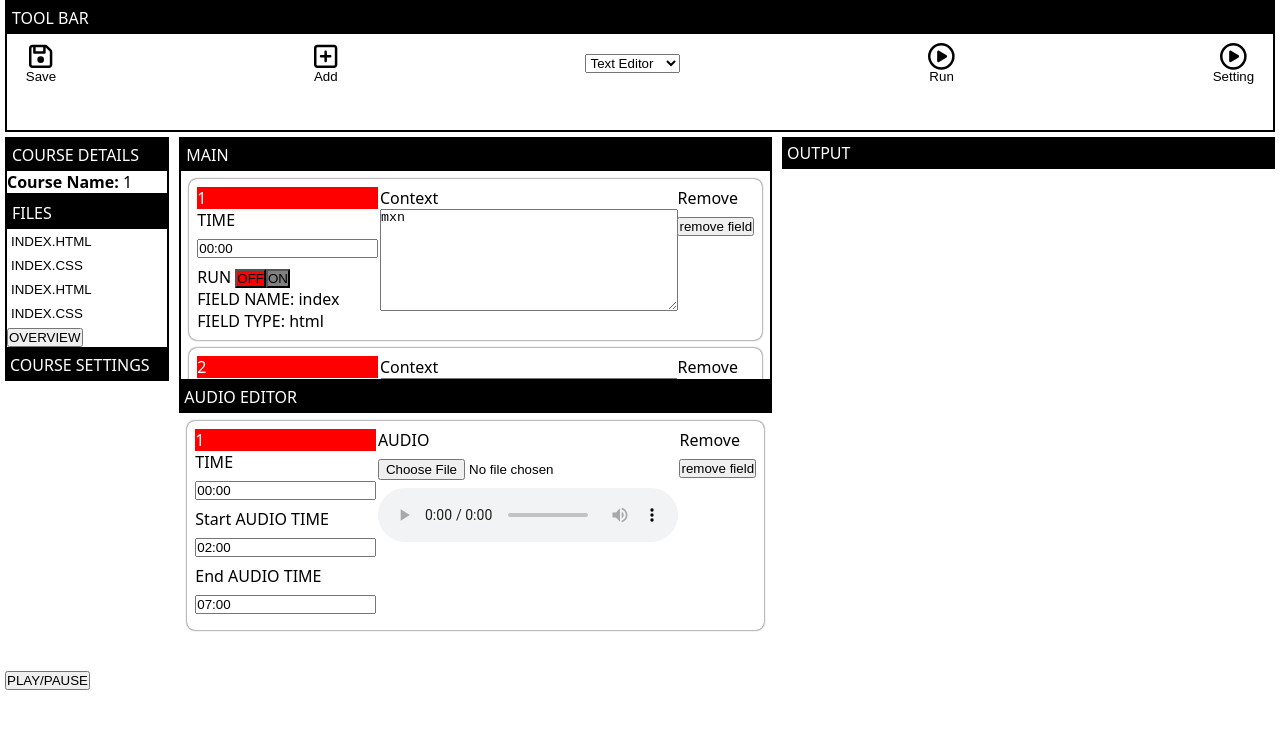
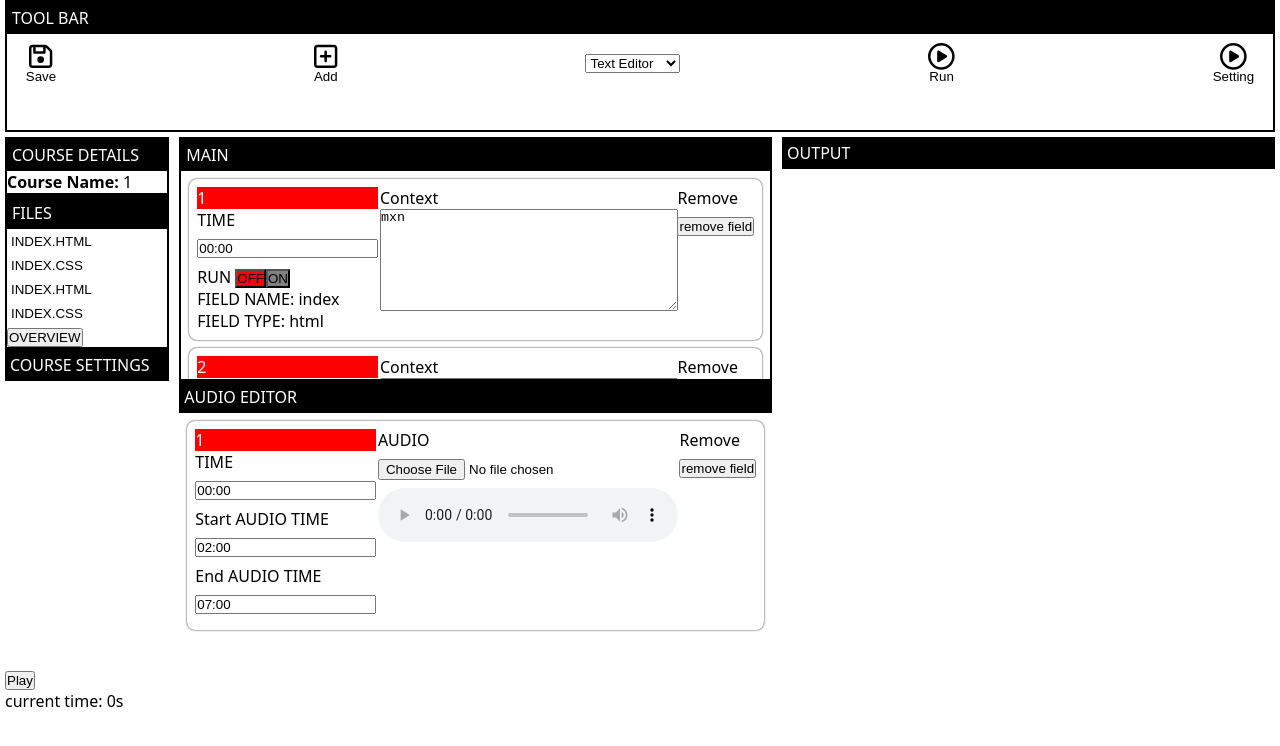
Before and after one commit to mphomolefe730/EduVerge, a React (Vite) app: page /edit/1/1 in a window 1280 px wide. Shown: the top 746 px of the page. Built offline with nearby package versions, Linux system fonts and the light colour scheme.

Commit message:
implement playback button and counter for the application

```diff
--- a/src/modules/editor_mode/components/editorMode.tsx
+++ b/src/modules/editor_mode/components/editorMode.tsx
@@ -10,6 +10,8 @@ import { useEffect, useState } from 'react';
 function EditMode(){
     const params = useParams();
     const [selectedAddType, setSelectedAddType] = useState('text editor');
+    const [isPlaying, setIsPlaying] = useState(false);
+    const [trackTime, setTrackTime] = useState(0);
     const courseName = (params.courseName) ? params.courseName : '';
     const courseCollect = (params.courseCollection) ? params.courseCollection : '';
 
@@ -154,7 +156,25 @@ function EditMode(){
             ...prevState,
             files: [...prevState.files, ...testMainData.map(p => `${p.fileName}.${p.fileType}`)]
         }));
-    },[])
+    },[]);
+
+    const togglePlayPause = () => {
+        setIsPlaying(prevIsPlaying => !prevIsPlaying)
+    }
+
+    useEffect(()=>{
+        let timer:NodeJS.Timeout | undefined;
+        if(isPlaying){
+            timer = setTimeout(()=>{
+                setTrackTime(prevTime => prevTime + 1)
+            }, 1000)
+        }
+        return()=>{
+            if(timer){
+                clearTimeout(timer);
+            }
+        }
+    }, [isPlaying, trackTime]);
 
     return(
         <div className='editModeMainContainer'>
@@ -287,7 +307,8 @@ function EditMode(){
                 </div>
             </div>
             <div>
-                <button>PLAY/PAUSE</button>
+                <button onClick={ togglePlayPause }> {isPlaying ? "Pause" : "Play"} </button>
+                <p>current time: {trackTime}s </p>
             </div>
         </div>
     )
```
